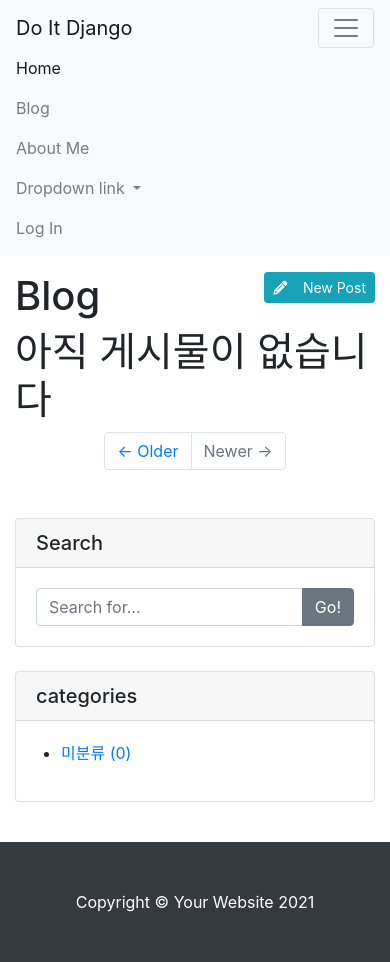
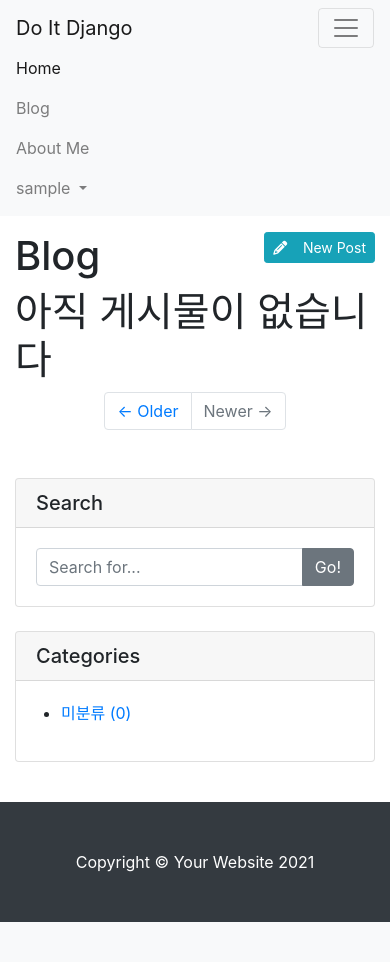
Before and after one commit to minsunnyya/do_it_django_inflearn_2021, a Django app: page /blog/ in a window 390 px wide, after a click that opens the changed part. After the commit the page ends 922 px from the top, so only its background shows below. Run offline with Django 3.2, Linux system fonts and the light colour scheme; the visitor is signed in with stand-in values (Sample User, id 1); data that the repository does not hold is empty; some libraries are stand-ins or nearby versions.

Commit message:
구글 로그인 구현하기

```diff
--- a/blog/templates/blog/base.html
+++ b/blog/templates/blog/base.html
@@ -9,85 +9,14 @@
 </head>
 <body>
 
-<nav class="navbar navbar-expand-lg navbar-light bg-light ">
-    <div class="container">
-        <a class="navbar-brand" href="/">Do It Django</a>
-        <button class="navbar-toggler" type="button" data-toggle="collapse" data-target="#navbarNavDropdown" aria-controls="navbarNavDropdown" aria-expanded="false" aria-label="Toggle navigation">
-            <span class="navbar-toggler-icon"></span>
-        </button>
-        <div class="collapse navbar-collapse" id="navbarNavDropdown">
-            <ul class="navbar-nav">
-                <li class="nav-item active">
-                    <a class="nav-link" href="/">Home</a>
-                </li>
-                <li class="nav-item">
-                    <a class="nav-link" href="/blog/">Blog</a>
-                </li>
-                <li class="nav-item">
-                    <a class="nav-link" href="/about_me/">About Me</a>
-                </li>
-                <li class="nav-item dropdown">
-                    <a class="nav-link dropdown-toggle" href="#" id="navbarDropdownMenuLink" role="button" data-toggle="dropdown" aria-haspopup="true" aria-expanded="false">
-                        Dropdown link
-                    </a>
-                    <div class="dropdown-menu" aria-labelledby="navbarDropdownMenuLink">
-                        <a class="dropdown-item" href="#">Action</a>
-                        <a class="dropdown-item" href="#">Another action</a>
-                        <a class="dropdown-item" href="#">Something else here</a>
-                    </div>
-                </li>
-            </ul>
-            <ul class="navbar-nav ml-auto">
-                <li class="nav-item">
-                    <a class="nav-link" href="#" data-toggle="modal" data-target="#loginModal">Log In</a>
-                </li>
-        </div>
-    </div>
-</nav>
-
-<!-- Modal -->
-<div class="modal fade" id="loginModal" tabindex="-1" aria-labelledby="loginModalLabel" aria-hidden="true">
-    <div class="modal-dialog">
-        <div class="modal-content">
-            <div class="modal-header">
-                <h5 class="modal-title" id="loginModalLabel"><i class="fas fa-sign-in-alt"></i>Log In</h5>
-                <button type="button" class="close" data-dismiss="modal" aria-label="Close">
-                    <span aria-hidden="true">&times;</span>
-                </button>
-            </div>
-            <div class="modal-body">
-                <div class="row">
-                    <div class="col-md-6 col-sm-12">
-                        <button type="button" class="btn btn-outline-dark btn-block btn-sm"><i class="fab fa-google"></i>Log in with Google</button>
-                        <button type="button" class="btn btn-outline-dark btn-block btn-sm"><i class="far fa-user"></i>Log in with Username</button>
-                    </div>
-                    <div class="col-md-6 col-sm-12">
-                        <button type="button" class="btn btn-outline-dark btn-block btn-sm"><i class="far fa-envelope"></i>Sign up with Email</button>
-                    </div>
-                </div>
-
-            </div>
-            <div class="modal-footer">
-                <button type="button" class="btn btn-secondary" data-dismiss="modal">Close</button>
-            </div>
-        </div>
-    </div>
-</div>
+{% include 'blog/navbar.html' %}
 
 <div class="container">
     <div class="row my-3">
         <div class="col-md-8 col-lg-9" id="main-area">
-
-
-
-
             {% block main_area %}
             {% endblock %}
         </div>
-
-
-
-
         <div class="col-md-4 col-lg-3">
             <!-- Search Widget -->
             <div class="card my-4">
@@ -96,18 +25,15 @@
                     <div class="input-group">
                         <input type="text" class="form-control" placeholder="Search for...">
                         <span class="input-group-append">
-                <button class="btn btn-secondary" type="button">Go!</button>
-              </span>
+                            <button class="btn btn-secondary" type="button">Go!</button>
+                            </span>
                     </div>
                 </div>
             </div>
 
-
-
-
             <!-- Categories Widget -->
             <div class="card my-4" id="categories-card">
-                <h5 class="card-header">categories</h5>
+                <h5 class="card-header">Categories</h5>
                 <div class="card-body">
                     <div class="row">
 
@@ -126,10 +52,12 @@
                     </div>
                 </div>
             </div>
+
         </div>
     </div>
+
 </div>
-</div>
+
 
 
 
--- a/blog/templates/blog/navbar.html
+++ b/blog/templates/blog/navbar.html
@@ -1,4 +1,3 @@
-
 {% load socialaccount %}
 <nav class="navbar navbar-expand-lg navbar-light bg-light">
     <div class="container">
@@ -16,7 +15,7 @@
                     <a class="nav-link" href="/blog/">Blog</a>
                 </li>
                 <li class="nav-item">
-                    <a class="nav-link" href="/about_me/">About me</a>
+                    <a class="nav-link" href="/about_me/">About Me</a>
                 </li>
             </ul>
 
@@ -25,18 +24,6 @@
                     <li class="nav-item dropdown">
                         <a class="nav-link dropdown-toggle" href="#" id="navbarDropdownMenuLink" role="button"
                            data-toggle="dropdown" aria-haspopup="true" aria-expanded="false">
-                            {% if user.socialaccount_set.first.get_avatar_url %}
-                                <img class="rounded-circle"
-                                     width="25px"
-                                     src="{{ user.socialaccount_set.first.get_avatar_url }}"
-                                     alt="{{ user.username }}">
-                            {% else %}
-                                <img class="rounded-circle"
-                                     width="25px"
-                                     src="https://doitdjango.com/avatar/id/143/e3445497d896a175/svg/{{ user.email }}"
-                                     alt="{{ user.username }}">
-                            {% endif %}
-                            &nbsp;
                             {{ user.username }}
                         </a>
                         <div class="dropdown-menu" aria-labelledby="navbarDropdownMenuLink">
@@ -67,10 +54,10 @@
                 <div class="row">
                     <div class="col-md-6 col-sm-12">
                         <a role="button" href="{% provider_login_url 'google' %}" type="button" class="btn btn-outline-dark btn-block btn-sm"><i class="fab fa-google"></i> Log in with Google</a>
-                        <a role="button" href="/accounts/login/" type="button" class="btn btn-outline-dark btn-block btn-sm"><i class="far fa-user"></i> Log in with username</a>
+                        <button type="button" class="btn btn-outline-dark btn-block btn-sm"><i class="far fa-user"></i> Log in with username</button>
                     </div>
                     <div class="col-md-6 col-sm-12">
-                        <a role="button" href="/accounts/signup/" type="button" class="btn btn-outline-dark btn-block btn-sm"><i class="far fa-envelope"></i> Sign up with E-mail</a>
+                        <button type="button" class="btn btn-outline-dark btn-block btn-sm"><i class="far fa-envelope"></i> Sign up with E-mail</button>
                     </div>
                 </div>
             </div>
--- a/do_it_django_prj/urls.py
+++ b/do_it_django_prj/urls.py
@@ -1,7 +1,7 @@
 """do_it_django_prj URL Configuration
 
 The `urlpatterns` list routes URLs to views. For more information please see:
-    https://docs.djangoproject.com/en/3.2/topics/http/urls/
+    https://docs.djangoproject.com/en/3.1/topics/http/urls/
 Examples:
 Function views
     1. Add an import:  from my_app import views
@@ -15,6 +15,7 @@ Including another URLconf
 """
 from django.contrib import admin
 from django.urls import path, include
+
 from django.conf import settings
 from django.conf.urls.static import static
 
@@ -22,7 +23,8 @@ urlpatterns = [
     path('blog/', include('blog.urls')),
     path('admin/', admin.site.urls),
     path('markdownx/', include('markdownx.urls')),
-    path('',include('single_pages.urls')),
+    path('accounts/', include('allauth.urls')),
+    path('', include('single_pages.urls')),
 ]
 
 urlpatterns += static(settings.MEDIA_URL, document_root=settings.MEDIA_ROOT)
```
Also changed, not shown: do_it_django_prj/settings.py (+36 -15 lines).
